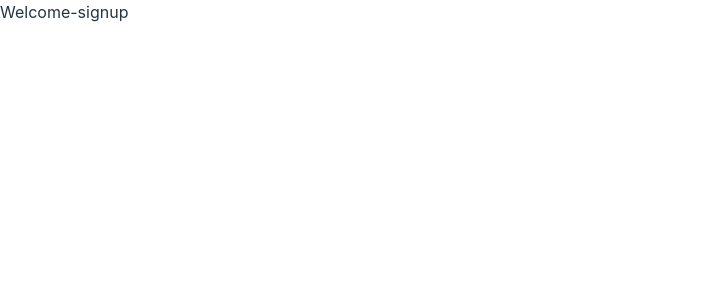
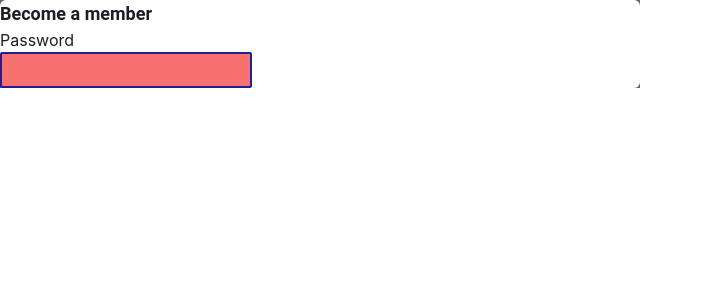
Before and after one commit to Vy-shak/ArchiAdda, a React (Vite) app in the folder frontEnd/: page /signup in a window 1280 px wide. Shown: the top 300 px of the page, without its empty margins (0-703 px from the left). Built offline with nearby package versions, Linux system fonts and the light colour scheme.

Commit message:
modified the tailwindConfig for custom files

```diff
--- /dev/null
+++ b/frontEnd/src/components/Auth/Form.jsx
@@ -0,0 +1,22 @@
+import React from 'react'
+
+function Form() {
+    return (
+        <section className='w-full h-fit justify-between flex items-center'>
+            <div className='w-1/2 h-full centerDiv bg-Aneutral500'>
+                <div className='w-full bg-white rounded-md flex flex-col justify-start items-start'>
+                    <label className='text-Agrey500 font-Aroboto text-lg font-semibold' >Become a member</label>
+                    <div className='flex-col flex'>
+                        <label className='text-Agrey500 text-[16px]'>Password</label>
+                        <input className='bg-red-400 border-2 border-Ablue500 rounded-sm h-9' type="text" name="" id="" />
+                    </div>
+                </div>
+            </div>
+            <div>
+
+            </div>
+        </section>
+    )
+}
+
+export default Form
--- a/frontEnd/src/components/export.js
+++ b/frontEnd/src/components/export.js
@@ -1,7 +1,8 @@
 import Navbar from "./Navbar";
 import BorderLIne from "./BorderLIne";
+import Form from "./Auth/Form.jsx"
 
 
 
 
-export { Navbar, BorderLIne }
+export { Navbar, BorderLIne, Form }
--- a/frontEnd/src/pages/Signup.jsx
+++ b/frontEnd/src/pages/Signup.jsx
@@ -1,10 +1,11 @@
 import React from 'react'
+import { Form } from '../components/export'
 
 function Signup() {
     return (
-        <div>
-            <h1>Welcome-signup</h1>
-        </div>
+        <section className='w-full h-fit justify-between flex items-center'>
+            <Form />
+        </section>
     )
 }
 
--- a/frontEnd/tailwind.config.js
+++ b/frontEnd/tailwind.config.js
@@ -7,8 +7,31 @@ export default {
   theme: {
     extend: {
       colors: {
+        Ablue100: "#050515",
+        Ablue200: "#100e3f",
+        Ablue300: "#1b1769",
+        Ablue400: "#262092",
+        Ablue500: "#251F8D",
+        Ablue550: "#3129bc",
+        Ablue600: "#4b43d6",
+        Ablue700: "#736ddf",
+        Ablue800: "#9b96e8",
+        Ablue900: "#c3c0f1",
+        Ablue1000: "#ebeafa",
+        Agrey100: "#09090c",
+        Agrey200: "#1b1c25",
+        Agrey300: "#2d2f3d",
+        Agrey400: "#3f4156",
         Agrey500: "#1C1D26",
-        Ablue500: "#251F8D",
+        Agrey550: "#51546e",
+        Agrey600: "#636787",
+        Agrey700: "#787c9c",
+        Agrey800: "#9194ae",
+        Agrey900: "#a9acc0",
+        Agrey1000: "#c2c3d2",
+        Agrey1100: "#dadbe4",
+        Agrey1200: "#f3f3f6",
+
         Aneutral500: "#666666"
       },
       fontFamily: {
```
